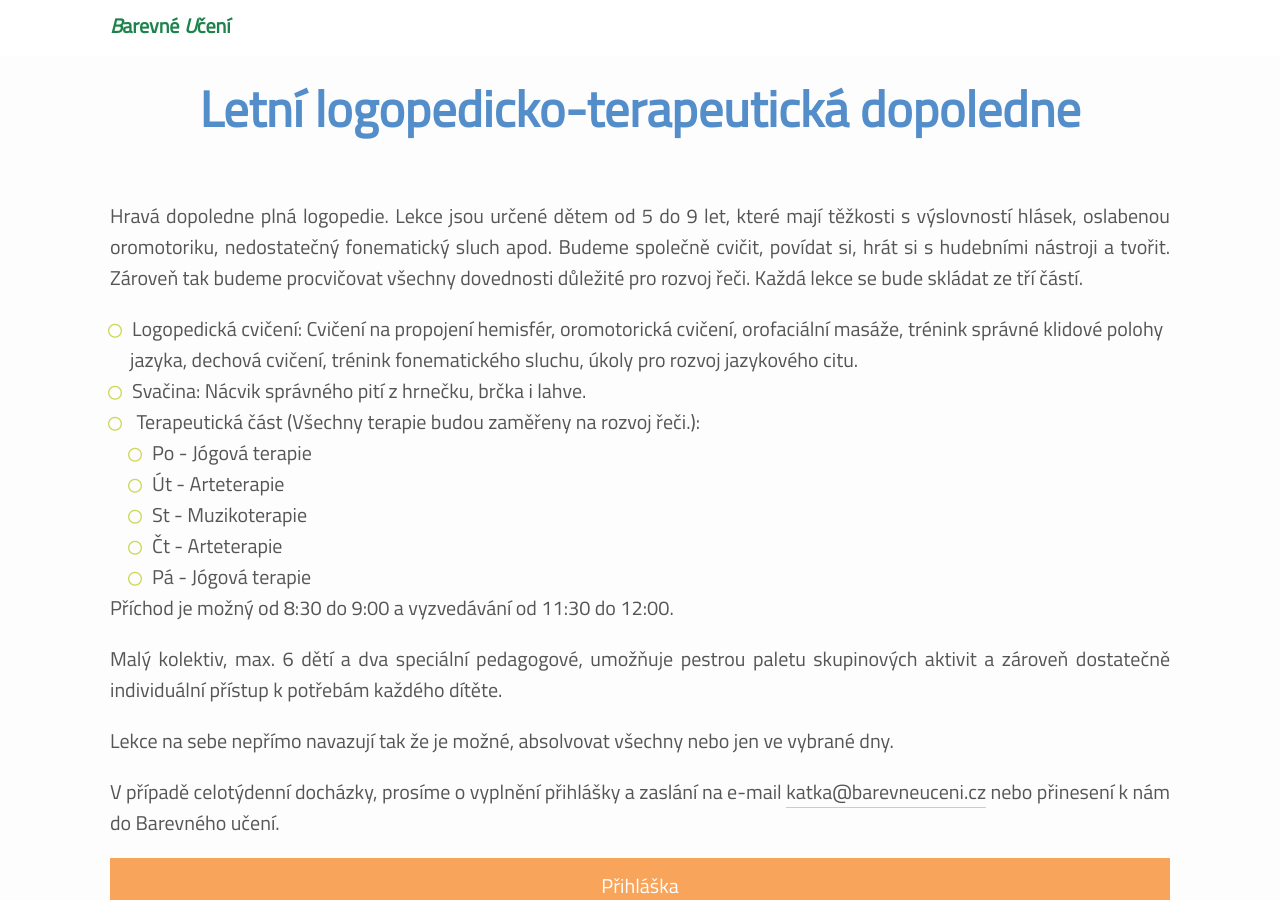
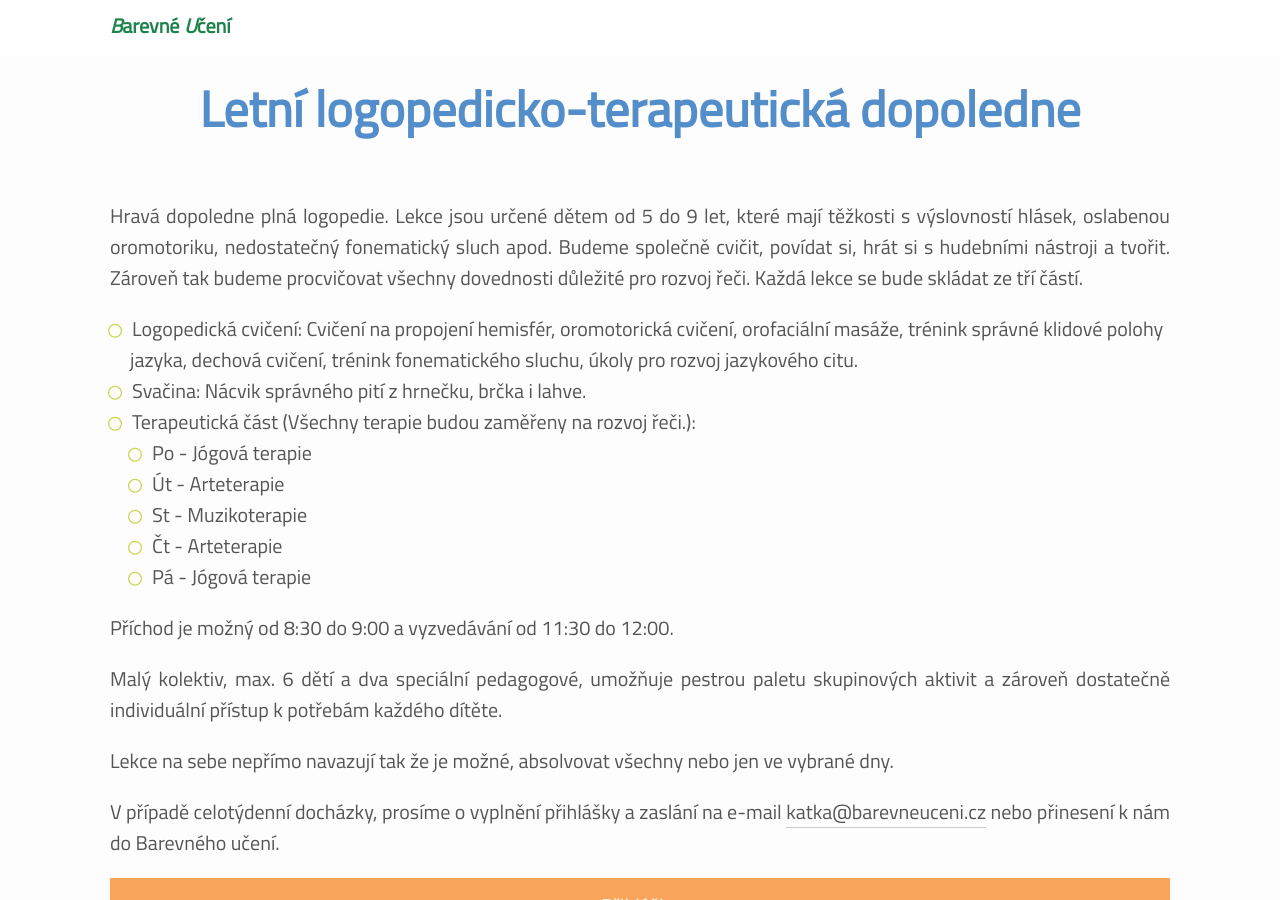
Before and after one commit to JakubTesarek/barevneuceni.cz, a Jekyll site: the page built from pages/letni-dopoledne.html, in a window 1280 px wide and 900 px high. Built offline with Jekyll 4.4.1, drawn with Linux system fonts in a browser that asks for light colours; nearby versions of some CDN libraries.

Commit message:
Update letni-dopoledne.html

```diff
--- a/pages/letni-dopoledne.html
+++ b/pages/letni-dopoledne.html
@@ -13,8 +13,7 @@
         <ul>
             <li>Logopedická cvičení: Cvičení na propojení hemisfér, oromotorická cvičení, orofaciální masáže, trénink správné klidové polohy jazyka, dechová cvičení, trénink fonematického sluchu, úkoly pro rozvoj jazykového citu.
             <li>Svačina: Nácvik správného pití z hrnečku, brčka i lahve.</li>
-            <li>
-                Terapeutická část (Všechny terapie budou zaměřeny na rozvoj řeči.):
+            <li>Terapeutická část (Všechny terapie budou zaměřeny na rozvoj řeči.):
                 <ul>
                     <li>Po - Jógová terapie</li>
                     <li>Út - Arteterapie</li>
@@ -24,13 +23,14 @@
                 </ul>
             </li>
         </ul>
+        </p>
 
         <p>Příchod je možný od 8:30 do 9:00 a vyzvedávání od 11:30 do 12:00.</p>
         <p>Malý kolektiv, max. 6 dětí a dva speciální pedagogové, umožňuje pestrou paletu skupinových aktivit a zároveň dostatečně individuální přístup k potřebám každého dítěte.</p>
         <p>Lekce na sebe nepřímo navazují tak že je možné, absolvovat všechny nebo jen ve vybrané dny.</p>
         <p>V případě celotýdenní docházky, prosíme o vyplnění přihlášky a zaslání na e-mail <a href="mailto:katka@barevneuceni.cz">katka@barevneuceni.cz</a> nebo přinesení k nám do Barevného učení. </p>
 
-        <p><a class="button" href="/assets/download/prihlaska-letni-lekce.pdf.pdf">Přihláška</a></p>
+        <p><a class="button" href="/assets/download/prihlaska-letni-lekce.pdf">Přihláška</a></p>
 
         <p>Vzhledem k omezené kapacitě doporučujeme rezervaci místa i v případě, že budete chtít přijít pouze na některou lekci. Místo si lze rezervovat na e-mailu <a href="mailto:katka@barevneuceni.cz">katka@barevneuceni.cz</a>.</p>
     </div>
@@ -49,7 +49,7 @@
                 <td>27-31.7 každé dopoledne od 9:00 do 11:30 hod.</i></td>
             </tr>
             <tr>
-                <td>Za kolik</td>
+                <td style="vertical-align: top">Za kolik</td>
                 <td>
                     1300 Kč/týden<br>
                     350 Kč/samostatná lekce<br>
```
